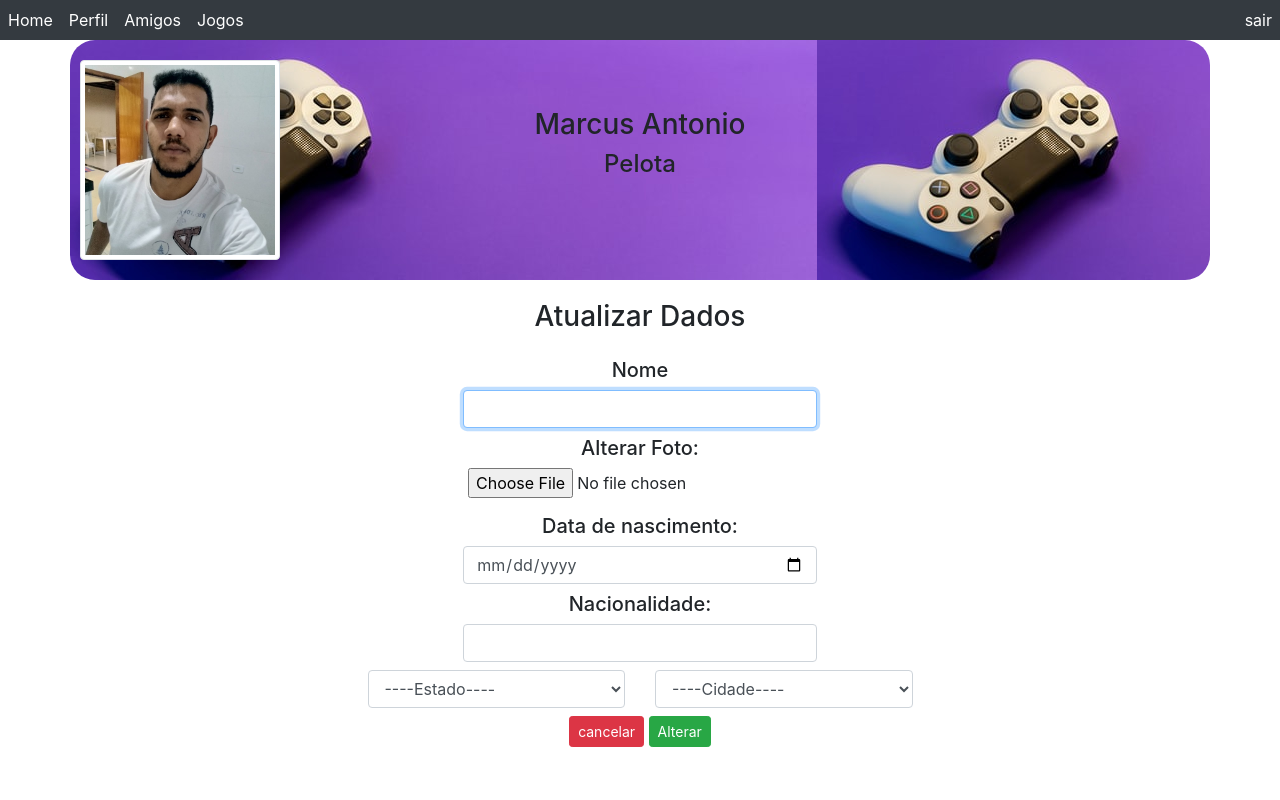
After one commit to pel0ta/TCC-MArcus-Rede-Gamer, a PHP site: page /atualizarUsuario.php in a window 1280 px wide. The commit adds this page. Run offline with PHP 8.4, Linux system fonts and the light colour scheme; the visitor is signed in with stand-in values (Sample User, id 1); data that the repository does not hold is empty; some libraries are stand-ins or nearby versions.

Commit message:
Crud usuario
terminei a parte do crud do usuario deletar alterar criar

```diff
--- /dev/null
+++ b/atualizarUsuario.php
@@ -0,0 +1,119 @@
+<?php
+    session_start();
+    if($_SESSION['login']===1){
+        include "operacoes/conn.php";
+        $idusuario=$_SESSION['idusuario'];
+        $sql=mysqli_query($conexao,"SELECT *FROM usuarios WHERE idpublico = '$idusuario'")or die("erro ao selecionar");
+        while($dados = mysqli_fetch_array($sql)){
+            $idpublico=$dados['idpublico'];
+            $nome=$dados['nome'];
+            $cidade=$dados['cidade'];
+            $estado=$dados['estado'];
+            $pais=$dados['pais'];
+            $datanasc=$dados['datanas'];
+        }
+    ?>
+<html>
+    <header>
+        <title>Rede Gamer</title>
+        <meta charset="utf-8">
+		<link rel="stylesheet" href="bootstrap.min.css">
+		<link rel="stylesheet" href="novostyler.css">
+		<link rel="stylesheet" href="font-awesome/css/font-awesome.min.css">
+		<script type="text/javascript" src="https://ajax.googleapis.com/ajax/libs/jquery/3.3.1/jquery.min.js"></script>
+		<script type="text/javascript" src="https://cdnjs.cloudflare.com/ajax/libs/jquery.mask/1.14.16/jquery.mask.js"></script>
+		<script type="text/javascript" src="script.js"></script>
+    </header>
+    <body >
+        <?php
+            include "header.php";
+        ?>
+        <div class="container" style="padding:20px 10px;border-radius: 25px;background-Color:000;background-image:url(imagens/capa1.jpg);" >
+           <div class="row">
+                <div class="col">
+                <img src="imagensPerfil/marcus.jpeg" class="img-thumbnail " width="200" height="150" >
+                </div>
+                <div class="col text-center mt-5">
+                    <h3>Marcus Antonio</h3>
+                    <h4>Pelota</h4>
+                </div>
+                <div class="col text-center">
+                </div>
+            </div>
+        </div>
+        <div class="container "style="padding:20px 10px;border-radius: 25px;">
+                    <?php //apenas uma div pra informar que os dados nao foram atualizados
+                        if(isset($_SESSION['erro'])){
+                            if($_SESSION['erro'] == 2){?>
+                                <div class="alert alert-danger" role="alert">
+                                Erro ao Alterar os dados<br>Tente novamente mais tarde
+                    </div><?php }$_SESSION['erro']='false';}
+                    ?>
+            <div class="row justify-content-center text-center ">
+                <form class="form-row " enctype="multipart/form-data" action="operacoes/alteradados.php" method="POST">
+                    <h3>Atualizar Dados</h3><br>
+            </div>
+            <div class="row justify-content-center text-center">
+                <div class="col-4">
+                    <h5>Nome</h5>
+                    <input type="text" name="nome" id="nome" class="form-control mb-2"
+                        value="<?php echo $nome; ?>" minlength="3" required autofocus>
+                </div>
+            </div>
+            <div class="row justify-content-center text-center">
+                <div class="col-4">
+                    <h5>Alterar Foto:</h5>
+                    <input type="file" name="arquivo">
+                </div>
+            </div>
+            <div class="row justify-content-center text-center">
+                <div class="col-4 mt-3">
+                    <h5>Data de nascimento:</h5>
+                    <input type="date" name="datanas" id="datanas" class="form-control mb-2" value="<?php echo $datanasc;?>" required autofocus>
+                </div>
+            </div>
+            <div class="row justify-content-center text-center">
+                <div class="col-4">
+                    <h5>Nacionalidade:</h5>
+                    <input type="text" name="pais" id="pais" class="form-control mb-2"value="<?php echo $pais;?>"
+                        minlength="4" required autofocus>
+                </div>
+            </div>
+            <div class="row justify-content-center text-center">
+                <div class="col-3">
+                    <select class="form-select form-control mb-2" aria-label="Estado" name="estado" id="estado"required>
+                        <option selected>----Estado----</option>
+                        <?php
+                            $sql=mysqli_query($conexao,"SELECT *FROM estados")or die("erro ao selecionar");
+                            while($dados = mysqli_fetch_array($sql)){
+                        ?>
+                        <option value="<?=$dados['codigo_uf'];?>"><?=$dados['uf'];?></option><?php }?>
+                    </select>
+                </div>
+                <div class="col-3">
+                    <select class="form-select form-control mb-2" aria-label="cidade" name="cidade" id="cidade" required>
+                        <option selected>----Cidade----</option>
+                        <?php
+                            $sql=mysqli_query($conexao,"SELECT *FROM municipios ORDER BY nome")or die("erro ao selecionar");
+                            while($dados = mysqli_fetch_array($sql)){
+                        ?>
+                        <option value="<?=$dados['codigo_ibge'];?>"><?=$dados['nome'];?></option><?php }?>
+                    </select>
+                </div>
+            </div>
+            <div class="row justify-content-center text-center">
+                <div class="col-4">
+                    <a href="perfil.php"><button type="button" class="btn btn-danger btn-sm">cancelar </button></a>
+                    <button type="submit" class="btn btn-success btn-sm ">Alterar</button>
+                </div>
+            </div>
+            </form>
+        </div>
+    </body>
+</html>
+    <?php
+    }
+    else{
+		header('Location: login.php');
+    }
+?>
--- a/header.php
+++ b/header.php
@@ -9,7 +9,7 @@
 </head>
 <body>
     <div class="d-flex bg-dark text-white">
-        <div class="p-2"><a href="#" style="text-decoration:none;color:white;" >Home</a></div>
+        <div class="p-2"><a href="index.php" style="text-decoration:none;color:white;" >Home</a></div>
         <div class="p-2"><a href="perfil.php" style="text-decoration:none;color:white;" >Perfil</a></div>
         <div class="p-2"><a href="#" style="text-decoration:none;color:white;" >Amigos</a></div>
         <div class="p-2"><a href="#" style="text-decoration:none;color:white;" >Jogos</a></div>
--- a/index.php
+++ b/index.php
@@ -45,6 +45,10 @@
 				<div class="col-3 text-center">amigos
 
 				</div>
+				<div class="col-3 text-center">
+					<a href="operacoes/deletarUser.php"><button type="button" class="btn btn-danger btn-sm">cancelar </button></a>
+				</div>
+
 			</div>
 		</div>
 	</section>
```
Also changed, not shown: cadastro.php (+1 -35 lines), knn.php (+9 -1 lines), operacoes/alteraDados.php (added, +42 -0 lines), operacoes/deletarUser.php (added, +15 -0 lines), perfil.php (+6 -1 lines), imagensPerfil/16b557e5ed26315cf7946c70744b604c.jpeg (deleted), imagensPerfil/5f99a30bacf81ac8a025809689cf4506.jpeg (deleted), imagensPerfil/b7936650ecebd0a271c0ad92f7eef67b.jpg (added), imagensPerfil/cab6bd76dbce7d75cac65c558b8040ae.jpeg (added), imagensPerfil/e5955b5668341b5dabf3227804f9eeea.jpg (added).
